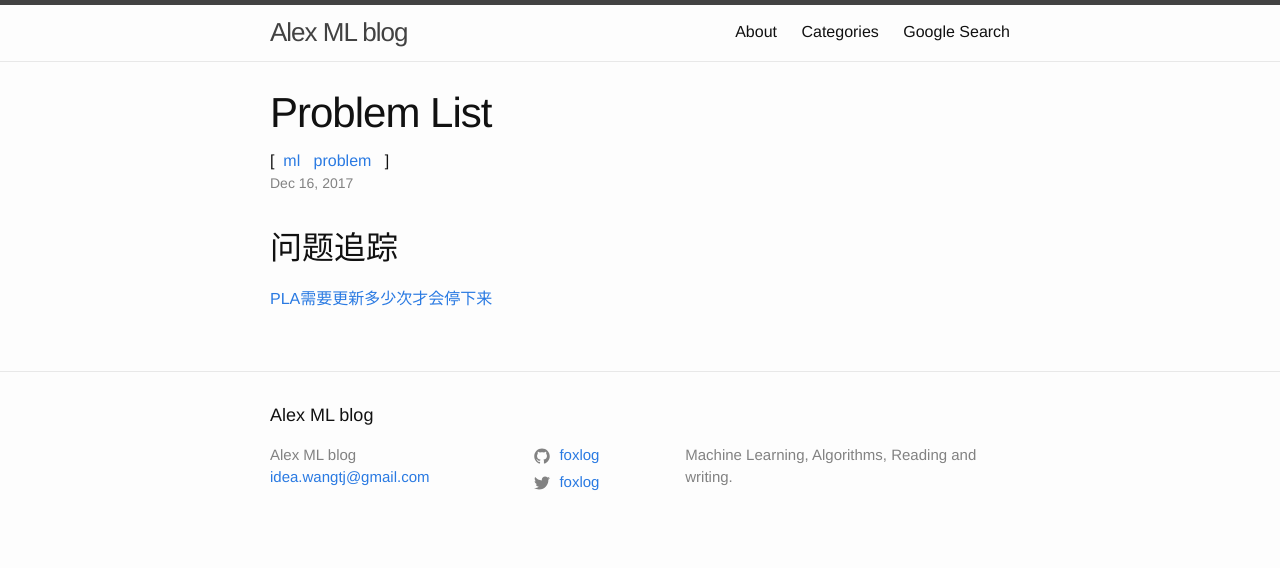
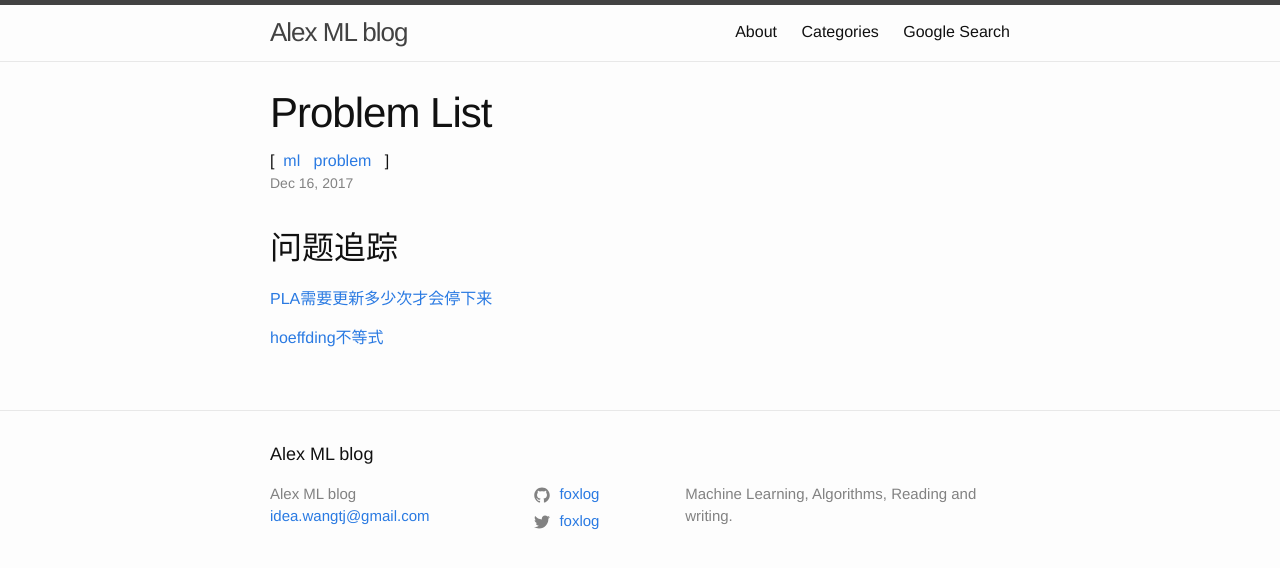
Before and after one commit to BadUncleX/blog, a Jekyll site: the page built from _posts/2017-12-16-problem-list.md, in a window 1280 px wide. Shown: the top 568 px of the page. Built offline with Jekyll 4.4.1, drawn with Linux system fonts in a browser that asks for light colours; comment, search, counter and statistics services are not loaded.

Commit message:
problem list

```diff
--- a/_posts/2017-12-16-problem-list.md
+++ b/_posts/2017-12-16-problem-list.md
@@ -15,3 +15,5 @@ typora-root-url: ../../alexcode
 
 
 [PLA需要更新多少次才会停下来](http://www.alexcoding.me/ml/foundation/2017/12/14/learning-to-answer-yes-no.html#%E7%BB%83%E4%B9%A0-pla%E9%9C%80%E8%A6%81%E6%9B%B4%E6%96%B0%E5%A4%9A%E5%B0%91%E6%AC%A1%E6%89%8D%E4%BC%9A%E5%81%9C%E4%B8%)
+
+[hoeffding不等式](http://www.alexcoding.me/ml/foundation/2017/12/15/feasibility-of-learning.html#hoeffding%E4%B8%8D%E7%AD%89%E5%BC%8F%E7%9A%84%E8%A1%A5%E5%85%85)
```
